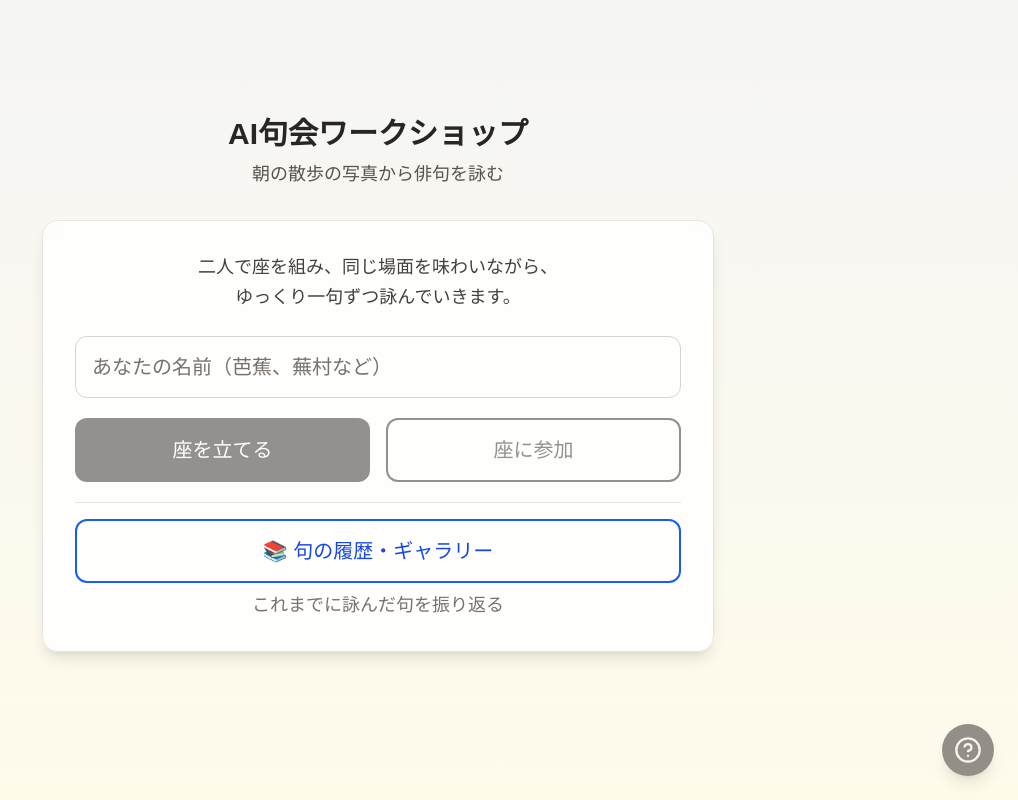
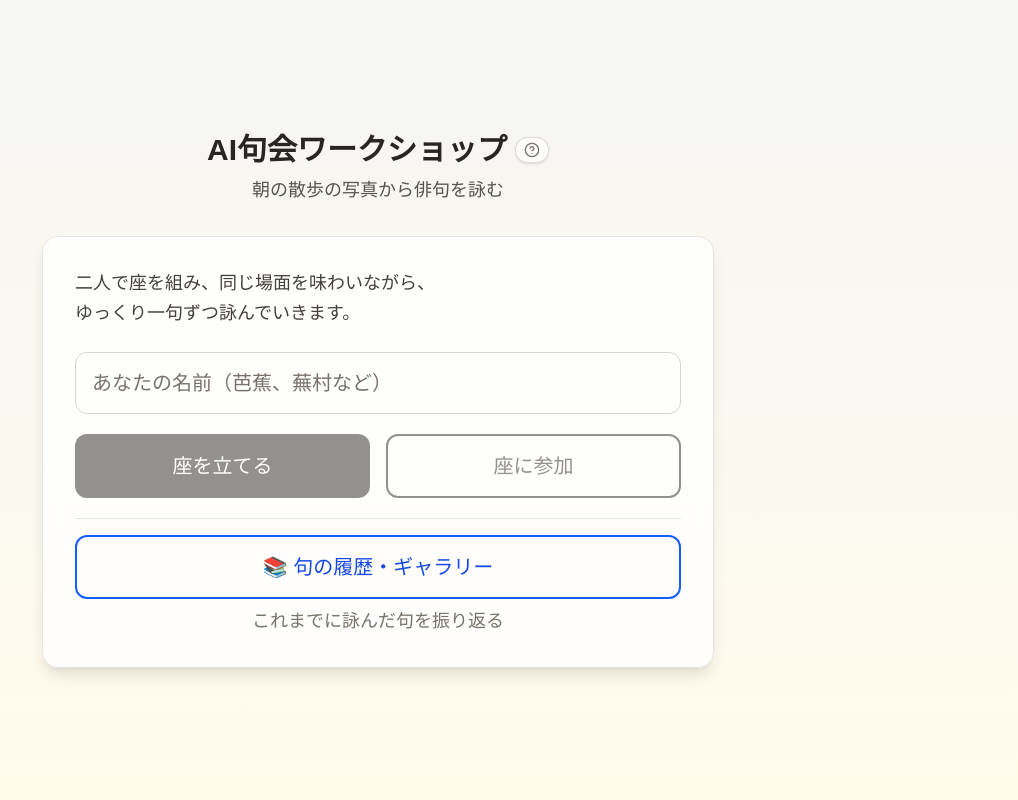
Before and after one commit to satoshi-create/haiku-pair-app, a Next.js app: page / in a window 1280 px wide. Shown: the whole page, without its empty margins (262-1280 px from the left). Built offline with nearby package versions, Linux system fonts and the light colour scheme; no server answers; a web font is replaced by a local one.

Commit message:
feat(help): 入口と俳句画面にウィザード形式ヘルプと印刷対応を追加

```diff
--- a/components/modals/HelpWizardModal.tsx
+++ b/components/modals/HelpWizardModal.tsx
@@ -303,7 +303,7 @@
         >
           {/* ヘッダー */}
           <div className="shrink-0 flex items-center justify-between px-4 sm:px-6 py-4 border-b border-stone-200">
-            <h2 className="text-xl sm:text-2xl font-bold text-stone-800 font-kaisei">
+            <h2 className="text-xl sm:text-2xl font-bold text-stone-800 font-kaisei text-left">
               {modalTitle}
             </h2>
             <button
--- a/components/screens/HomeScreen.tsx
+++ b/components/screens/HomeScreen.tsx
@@ -22,9 +22,21 @@
   const [showHelpWizard, setShowHelpWizard] = useState(false);
 
   return (
-    <div className="relative text-center space-y-6 sm:space-y-8">
-      <div className="space-y-2">
-        <h1 className="text-2xl sm:text-3xl font-bold text-stone-800">AI句会ワークショップ</h1>
+    <div className="relative space-y-6 sm:space-y-8">
+      <div className="space-y-2 text-center">
+        <div className="inline-flex items-center gap-2">
+          <h1 className="text-2xl sm:text-3xl font-bold text-stone-800">
+            AI句会ワークショップ
+          </h1>
+          <button
+            type="button"
+            onClick={() => setShowHelpWizard(true)}
+            className="inline-flex items-center justify-center rounded-full border border-stone-300/80 bg-white/70 text-stone-500 hover:bg-stone-700 hover:text-white transition-colors touch-manipulation shadow-sm px-2 py-1"
+            aria-label="ホームの操作ガイドを開く"
+          >
+            <HelpCircle className="w-4 h-4" strokeWidth={2} />
+          </button>
+        </div>
         <p className="text-base sm:text-lg text-stone-600">朝の散歩の写真から俳句を詠む</p>
       </div>
 
@@ -75,15 +87,6 @@
         </div>
       </div>
 
-      <button
-        type="button"
-        onClick={() => setShowHelpWizard(true)}
-        className="fixed bottom-6 right-6 z-30 p-3 rounded-full bg-stone-800/50 text-white/90 hover:bg-stone-700/60 hover:text-white transition-colors touch-manipulation shadow-lg"
-        aria-label="ホームの操作ガイドを開く"
-      >
-        <HelpCircle className="w-7 h-7" strokeWidth={2} />
-      </button>
-
       <HelpWizardModal
         show={showHelpWizard}
         onClose={() => setShowHelpWizard(false)}
--- a/components/screens/HostScreen.tsx
+++ b/components/screens/HostScreen.tsx
@@ -43,7 +43,19 @@
   return (
     <div className="relative space-y-6">
       <div className="bg-white/80 backdrop-blur rounded-lg p-8 shadow-lg border border-stone-200">
-        <h2 className="text-2xl font-bold text-stone-800 mb-6 text-center">座を立てました</h2>
+        <div className="flex justify-center mb-6">
+          <div className="inline-flex items-center gap-2">
+            <h2 className="text-2xl font-bold text-stone-800">座を立てました</h2>
+            <button
+              type="button"
+              onClick={() => setShowHelpWizard(true)}
+              className="inline-flex items-center justify-center rounded-full border border-stone-300/80 bg-white/70 text-stone-500 hover:bg-stone-700 hover:text-white transition-colors touch-manipulation shadow-sm px-2 py-1"
+              aria-label="QRコードの画面の操作ガイドを開く"
+            >
+              <HelpCircle className="w-4 h-4" strokeWidth={2} />
+            </button>
+          </div>
+        </div>
 
         <div className="space-y-6">
           <div className="text-center">
@@ -86,15 +98,6 @@
         </div>
       </div>
 
-      <button
-        type="button"
-        onClick={() => setShowHelpWizard(true)}
-        className="fixed bottom-6 right-6 z-30 p-3 rounded-full bg-stone-800/50 text-white/90 hover:bg-stone-700/60 hover:text-white transition-colors touch-manipulation shadow-lg"
-        aria-label="QRコードの画面の操作ガイドを開く"
-      >
-        <HelpCircle className="w-7 h-7" strokeWidth={2} />
-      </button>
-
       <HelpWizardModal
         show={showHelpWizard}
         onClose={() => setShowHelpWizard(false)}
--- a/components/screens/JoinScreen.tsx
+++ b/components/screens/JoinScreen.tsx
@@ -16,7 +16,19 @@
   return (
     <div className="relative space-y-6">
       <div className="bg-white/80 backdrop-blur rounded-lg p-8 shadow-lg border border-stone-200">
-        <h2 className="text-2xl font-bold text-stone-800 mb-6 text-center">座に参加</h2>
+        <div className="flex justify-center mb-6">
+          <div className="inline-flex items-center gap-2">
+            <h2 className="text-2xl font-bold text-stone-800">座に参加</h2>
+            <button
+              type="button"
+              onClick={() => setShowHelpWizard(true)}
+              className="inline-flex items-center justify-center rounded-full border border-stone-300/80 bg-white/70 text-stone-500 hover:bg-stone-700 hover:text-white transition-colors touch-manipulation shadow-sm px-2 py-1"
+              aria-label="座に参加の操作ガイドを開く"
+            >
+              <HelpCircle className="w-4 h-4" strokeWidth={2} />
+            </button>
+          </div>
+        </div>
 
         <div className="space-y-4">
           <input
@@ -47,15 +59,6 @@
         </div>
       </div>
 
-      <button
-        type="button"
-        onClick={() => setShowHelpWizard(true)}
-        className="fixed bottom-6 right-6 z-30 p-3 rounded-full bg-stone-800/50 text-white/90 hover:bg-stone-700/60 hover:text-white transition-colors touch-manipulation shadow-lg"
-        aria-label="座に参加の操作ガイドを開く"
-      >
-        <HelpCircle className="w-7 h-7" strokeWidth={2} />
-      </button>
-
       <HelpWizardModal
         show={showHelpWizard}
         onClose={() => setShowHelpWizard(false)}
--- a/components/screens/SessionScreen.tsx
+++ b/components/screens/SessionScreen.tsx
@@ -636,7 +636,7 @@
 
           {/* ステップインジケータ */}
           <div className="mb-0">
-            <div className="flex items-center justify-between gap-3 mb-2">
+            <div className="inline-flex items-center gap-2 mb-2">
               <p className="text-base sm:text-lg lg:text-xl font-semibold text-stone-800">
                 Step {activeStep} / 5 ：{stepLabel(activeStep)}
               </p>
```
